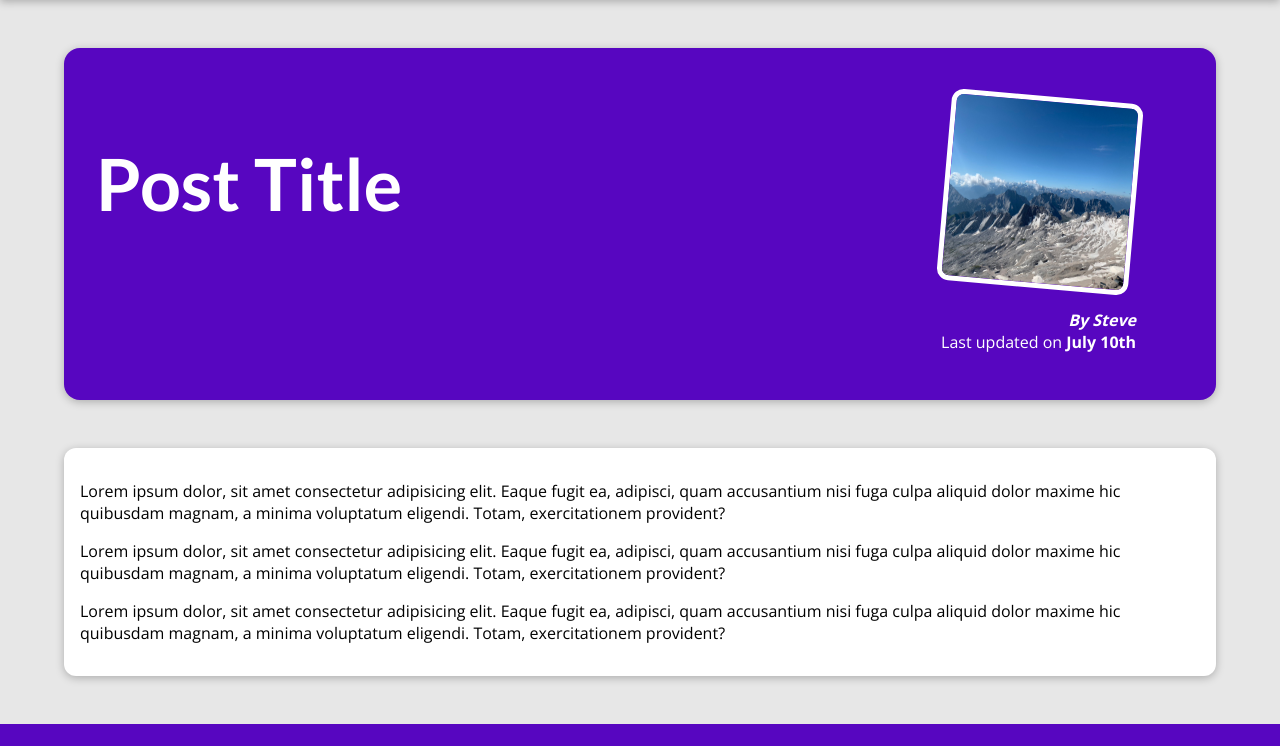
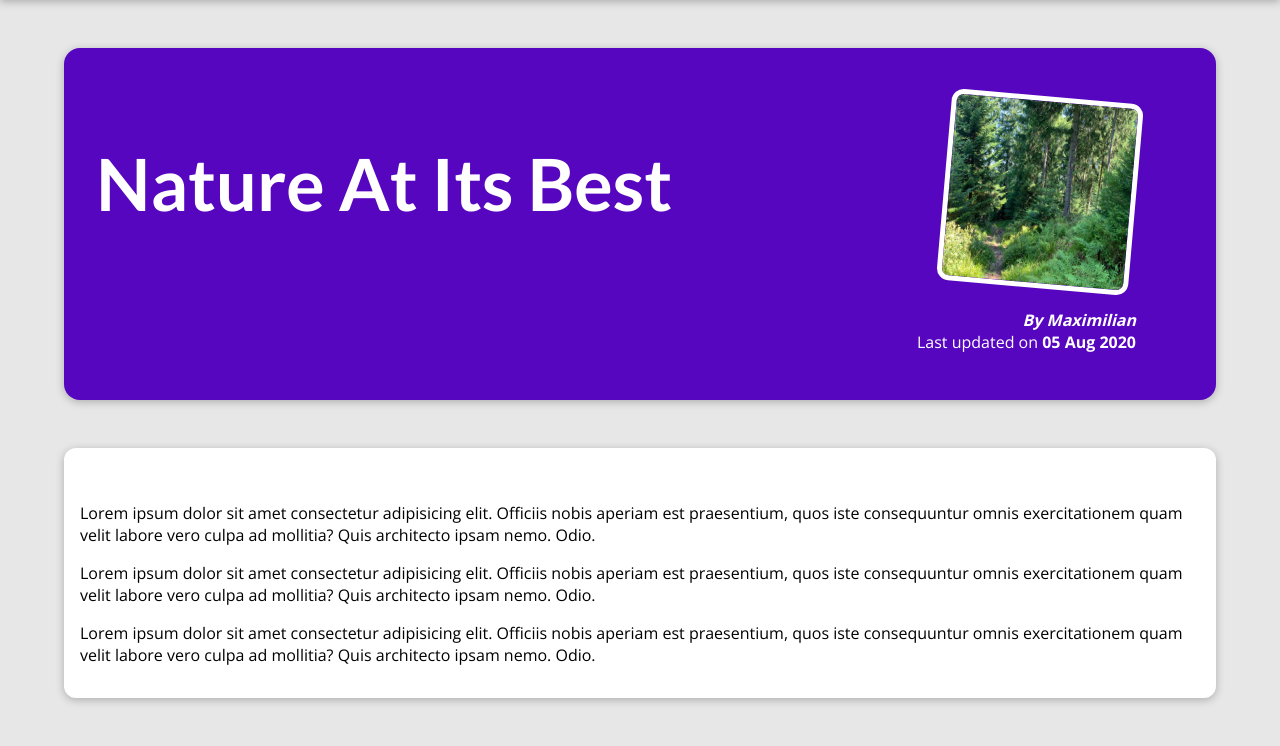
Before and after one commit to StevenMTikas/MySite, a Django app: page /posts/into-the-woods in a window 1280 px wide. Shown: the part 80-826 px from the top of the page. Before the commit the page ends 804 px from the top, so only its background shows below. Run offline with Django 5.2, Linux system fonts and the light colour scheme.

Commit message:
added all dumy code and finished all styling, transferred data to views.py and removed from .html files

```diff
--- a/blog/templates/blog/post-detail.html
+++ b/blog/templates/blog/post-detail.html
@@ -2,7 +2,7 @@
 {% load static %}
 
 {% block title %}
-    This Post Title
+    {{ post.title }}
 {% endblock %}
 
 
@@ -13,22 +13,17 @@
 
 {% block content %}
     <section id="summary">
-        <h2>Post Title</h2>
+        <h2>{{ post.title }}</h2>
         <article>
-            <img src="{% static "blog/images/mountains.jpg" %}" alt="Post Title" />
-            <address>By Steve</address>
+            <img src="{% static "blog/images/"|add:post.image %}" alt="{{ post.title }}" />
+            <address>By {{ post.author }}</address>
             <div>
-                Last updated on <time>July 10th</time>
+                Last updated on <time>{{ post.date|date:"d M Y" }}</time>
             </div>
         </article>
     </section>
 
     <main>
-        <p>Lorem ipsum dolor, sit amet consectetur adipisicing elit. Eaque fugit ea, adipisci, quam accusantium nisi fuga culpa aliquid dolor maxime
-            hic quibusdam magnam, a minima voluptatum eligendi. Totam, exercitationem provident?</p>
-        <p>Lorem ipsum dolor, sit amet consectetur adipisicing elit. Eaque fugit ea, adipisci, quam accusantium nisi fuga culpa aliquid dolor maxime
-            hic quibusdam magnam, a minima voluptatum eligendi. Totam, exercitationem provident?</p>
-        <p>Lorem ipsum dolor, sit amet consectetur adipisicing elit. Eaque fugit ea, adipisci, quam accusantium nisi fuga culpa aliquid dolor maxime
-            hic quibusdam magnam, a minima voluptatum eligendi. Totam, exercitationem provident?</p>
+        {{ post.content|linebreaks }}
     </main>
 {% endblock %}
--- a/blog/views.py
+++ b/blog/views.py
@@ -10,17 +10,11 @@
         "title": "Mountain Hiking",
         "excerpt": "There's nothing like the views you get when hiking in the mountains! And I wasn't even prepared for what happened whilst I was enjoying the view!",
         "content": """
-          Lorem ipsum dolor sit amet consectetur adipisicing elit. Officiis nobis
-          aperiam est praesentium, quos iste consequuntur omnis exercitationem quam
-          velit labore vero culpa ad mollitia? Quis architecto ipsam nemo. Odio.
+          Lorem ipsum dolor sit amet consectetur adipisicing elit. Officiis nobis aperiam est praesentium, quos iste consequuntur omnis exercitationem quam velit labore vero culpa ad mollitia? Quis architecto ipsam nemo. Odio.
 
-          Lorem ipsum dolor sit amet consectetur adipisicing elit. Officiis nobis
-          aperiam est praesentium, quos iste consequuntur omnis exercitationem quam
-          velit labore vero culpa ad mollitia? Quis architecto ipsam nemo. Odio.
+          Lorem ipsum dolor sit amet consectetur adipisicing elit. Officiis nobis aperiam est praesentium, quos iste consequuntur omnis exercitationem quam velit labore vero culpa ad mollitia? Quis architecto ipsam nemo. Odio.
 
-          Lorem ipsum dolor sit amet consectetur adipisicing elit. Officiis nobis
-          aperiam est praesentium, quos iste consequuntur omnis exercitationem quam
-          velit labore vero culpa ad mollitia? Quis architecto ipsam nemo. Odio.
+          Lorem ipsum dolor sit amet consectetur adipisicing elit. Officiis nobis aperiam est praesentium, quos iste consequuntur omnis exercitationem quam velit labore vero culpa ad mollitia? Quis architecto ipsam nemo. Odio.
         """
     },
     {
@@ -31,17 +25,11 @@
         "title": "Programming Is Great!",
         "excerpt": "Did you ever spend hours searching that one error in your code? Yep - that's what happened to me yesterday...",
         "content": """
-          Lorem ipsum dolor sit amet consectetur adipisicing elit. Officiis nobis
-          aperiam est praesentium, quos iste consequuntur omnis exercitationem quam
-          velit labore vero culpa ad mollitia? Quis architecto ipsam nemo. Odio.
+          Lorem ipsum dolor sit amet consectetur adipisicing elit. Officiis nobis aperiam est praesentium, quos iste consequuntur omnis exercitationem quam velit labore vero culpa ad mollitia? Quis architecto ipsam nemo. Odio.
 
-          Lorem ipsum dolor sit amet consectetur adipisicing elit. Officiis nobis
-          aperiam est praesentium, quos iste consequuntur omnis exercitationem quam
-          velit labore vero culpa ad mollitia? Quis architecto ipsam nemo. Odio.
+          Lorem ipsum dolor sit amet consectetur adipisicing elit. Officiis nobis aperiam est praesentium, quos iste consequuntur omnis exercitationem quam velit labore vero culpa ad mollitia? Quis architecto ipsam nemo. Odio.
 
-          Lorem ipsum dolor sit amet consectetur adipisicing elit. Officiis nobis
-          aperiam est praesentium, quos iste consequuntur omnis exercitationem quam
-          velit labore vero culpa ad mollitia? Quis architecto ipsam nemo. Odio.
+          Lorem ipsum dolor sit amet consectetur adipisicing elit. Officiis nobis aperiam est praesentium, quos iste consequuntur omnis exercitationem quam velit labore vero culpa ad mollitia? Quis architecto ipsam nemo. Odio.
         """
     },
     {
@@ -52,17 +40,56 @@
         "title": "Nature At Its Best",
         "excerpt": "Nature is amazing! The amount of inspiration I get when walking in nature is incredible!",
         "content": """
-          Lorem ipsum dolor sit amet consectetur adipisicing elit. Officiis nobis
-          aperiam est praesentium, quos iste consequuntur omnis exercitationem quam
-          velit labore vero culpa ad mollitia? Quis architecto ipsam nemo. Odio.
+          Lorem ipsum dolor sit amet consectetur adipisicing elit. Officiis nobis aperiam est praesentium, quos iste consequuntur omnis exercitationem quam velit labore vero culpa ad mollitia? Quis architecto ipsam nemo. Odio.
 
-          Lorem ipsum dolor sit amet consectetur adipisicing elit. Officiis nobis
-          aperiam est praesentium, quos iste consequuntur omnis exercitationem quam
-          velit labore vero culpa ad mollitia? Quis architecto ipsam nemo. Odio.
+          Lorem ipsum dolor sit amet consectetur adipisicing elit. Officiis nobis aperiam est praesentium, quos iste consequuntur omnis exercitationem quam velit labore vero culpa ad mollitia? Quis architecto ipsam nemo. Odio.
 
-          Lorem ipsum dolor sit amet consectetur adipisicing elit. Officiis nobis
-          aperiam est praesentium, quos iste consequuntur omnis exercitationem quam
-          velit labore vero culpa ad mollitia? Quis architecto ipsam nemo. Odio.
+          Lorem ipsum dolor sit amet consectetur adipisicing elit. Officiis nobis aperiam est praesentium, quos iste consequuntur omnis exercitationem quam velit labore vero culpa ad mollitia? Quis architecto ipsam nemo. Odio.
+        """
+    },
+    {
+        "slug": "hike-in-the-mountains",
+        "image": "mountains.jpg",
+        "author": "Maximilian",
+        "date": date(2023, 7, 21),
+        "title": "Mountain Hiking",
+        "excerpt": "There's nothing like the views you get when hiking in the mountains! And I wasn't even prepared for what happened whilst I was enjoying the view!",
+        "content": """
+          Lorem ipsum dolor sit amet consectetur adipisicing elit. Officiis nobis aperiam est praesentium, quos iste consequuntur omnis exercitationem quam velit labore vero culpa ad mollitia? Quis architecto ipsam nemo. Odio.
+
+          Lorem ipsum dolor sit amet consectetur adipisicing elit. Officiis nobis aperiam est praesentium, quos iste consequuntur omnis exercitationem quam velit labore vero culpa ad mollitia? Quis architecto ipsam nemo. Odio.
+
+          Lorem ipsum dolor sit amet consectetur adipisicing elit. Officiis nobis aperiam est praesentium, quos iste consequuntur omnis exercitationem quam velit labore vero culpa ad mollitia? Quis architecto ipsam nemo. Odio.
+        """
+    },
+    {
+        "slug": "programming-is-fun",
+        "image": "coding.jpg",
+        "author": "Maximilian",
+        "date": date(2024, 3, 10),
+        "title": "Programming Is Great!",
+        "excerpt": "Did you ever spend hours searching that one error in your code? Yep - that's what happened to me yesterday...",
+        "content": """
+          Lorem ipsum dolor sit amet consectetur adipisicing elit. Officiis nobis aperiam est praesentium, quos iste consequuntur omnis exercitationem quam velit labore vero culpa ad mollitia? Quis architecto ipsam nemo. Odio.
+
+          Lorem ipsum dolor sit amet consectetur adipisicing elit. Officiis nobis aperiam est praesentium, quos iste consequuntur omnis exercitationem quam velit labore vero culpa ad mollitia? Quis architecto ipsam nemo. Odio.
+
+          Lorem ipsum dolor sit amet consectetur adipisicing elit. Officiis nobis aperiam est praesentium, quos iste consequuntur omnis exercitationem quam velit labore vero culpa ad mollitia? Quis architecto ipsam nemo. Odio.
+        """
+    },
+    {
+        "slug": "into-the-woods",
+        "image": "woods.jpg",
+        "author": "Maximilian",
+        "date": date(2023, 8, 5),
+        "title": "Nature At Its Best",
+        "excerpt": "Nature is amazing! The amount of inspiration I get when walking in nature is incredible!",
+        "content": """
+          Lorem ipsum dolor sit amet consectetur adipisicing elit. Officiis nobis aperiam est praesentium, quos iste consequuntur omnis exercitationem quam velit labore vero culpa ad mollitia? Quis architecto ipsam nemo. Odio.
+
+          Lorem ipsum dolor sit amet consectetur adipisicing elit. Officiis nobis aperiam est praesentium, quos iste consequuntur omnis exercitationem quam velit labore vero culpa ad mollitia? Quis architecto ipsam nemo. Odio.
+
+          Lorem ipsum dolor sit amet consectetur adipisicing elit. Officiis nobis aperiam est praesentium, quos iste consequuntur omnis exercitationem quam velit labore vero culpa ad mollitia? Quis architecto ipsam nemo. Odio.
         """
     }
 ]
@@ -81,8 +108,13 @@
 
 
 def posts(request):
-    return render(request, 'blog/all-posts.html')
+    return render(request, 'blog/all-posts.html', {
+        "all_posts": all_posts
+    })
 
 
 def post_detail(request, slug):
-    return render(request, 'blog/post-detail.html')
+    identified_post = next(post for post in all_posts if post['slug'] == slug)
+    return render(request, 'blog/post-detail.html', {
+        "post": identified_post
+    })
```
Also changed, not shown: blog/templates/blog/all-posts.html (+3 -6 lines), blog/templates/blog/includes/post.html (+5 -5 lines), templates/404.html (added, +11 -0 lines).
